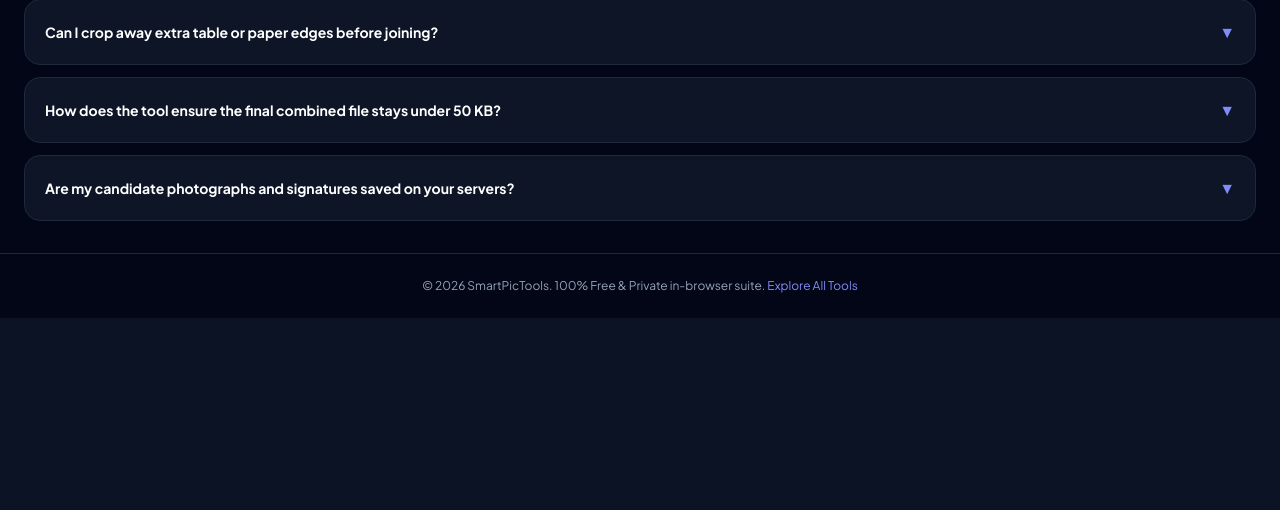
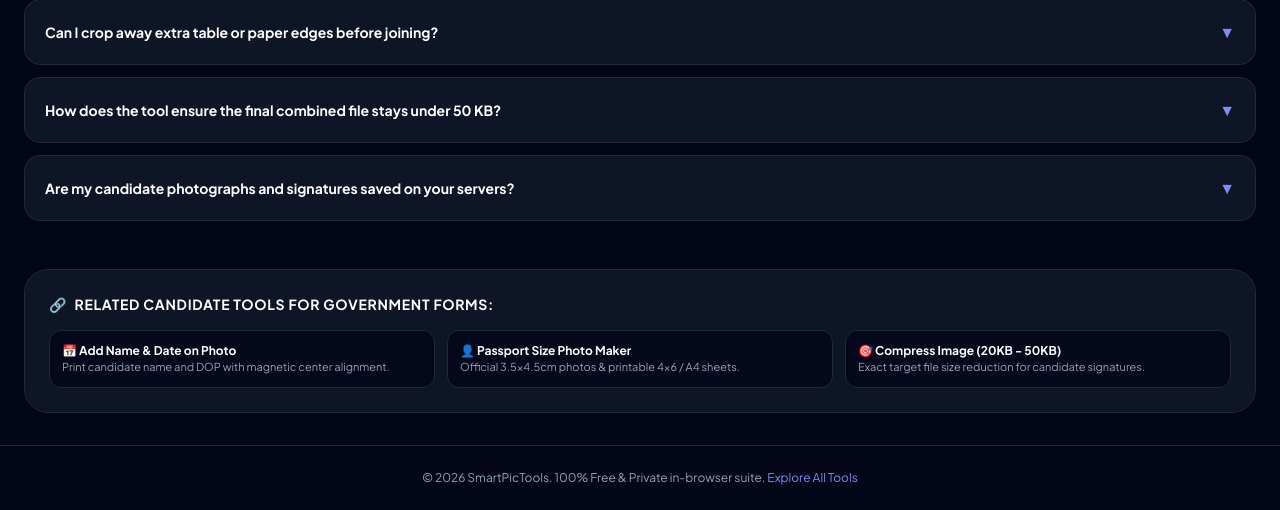
Before and after one commit to pranjalrajput243/smartpictools, a Flask app: page /photo-signature-joiner in a window 1280 px wide. Shown: the part 1858-2368 px from the top of the page. Before the commit the page ends 2176 px from the top, so only its background shows below. Run offline with Flask 3, Linux system fonts and the light colour scheme; some libraries are stand-ins or nearby versions.

Commit message:
Update photo-signature-joiner.html

```diff
--- a/templates/photo-signature-joiner.html
+++ b/templates/photo-signature-joiner.html
@@ -460,9 +460,31 @@
             </div>
 
         </section>
+
+<!-- ⚡ RELATED EXAM TOOLS SILO (SEO INTERNAL LINKING) -->
+            <div class="mt-12 bg-slate-900/90 p-6 rounded-3xl border border-slate-800 space-y-4">
+                <div class="flex items-center gap-2">
+                    <span class="text-indigo-400 font-bold text-sm">🔗</span>
+                    <h3 class="text-sm font-bold text-white uppercase tracking-wider">Related Candidate Tools for Government Forms:</h3>
+                </div>
+                <div class="grid grid-cols-1 sm:grid-cols-3 gap-3 text-xs">
+                    <a href="/add-name-date-on-photo" class="p-3 bg-slate-950/80 hover:bg-slate-950 rounded-xl border border-slate-800 hover:border-indigo-500/50 transition block">
+                        <strong class="text-white block">📅 Add Name & Date on Photo</strong>
+                        <span class="text-slate-400 text-[11px]">Print candidate name and DOP with magnetic center alignment.</span>
+                    </a>
+                    <a href="/passport-photo-maker" class="p-3 bg-slate-950/80 hover:bg-slate-950 rounded-xl border border-slate-800 hover:border-indigo-500/50 transition block">
+                        <strong class="text-white block">👤 Passport Size Photo Maker</strong>
+                        <span class="text-slate-400 text-[11px]">Official 3.5x4.5cm photos & printable 4x6 / A4 sheets.</span>
+                    </a>
+                    <a href="/compress-image" class="p-3 bg-slate-950/80 hover:bg-slate-950 rounded-xl border border-slate-800 hover:border-indigo-500/50 transition block">
+                        <strong class="text-white block">🎯 Compress Image (20KB - 50KB)</strong>
+                        <span class="text-slate-400 text-[11px]">Exact target file size reduction for candidate signatures.</span>
+                    </a>
+                </div>
+            </div>
+
     </main>
-
-    <footer class="border-t border-slate-800 bg-slate-950 py-6 px-4 text-xs text-slate-400 text-center">
+<footer class="border-t border-slate-800 bg-slate-950 py-6 px-4 text-xs text-slate-400 text-center">
         <p>© 2026 SmartPicTools. 100% Free & Private in-browser suite. <a href="/" class="text-indigo-400 hover:underline">Explore All Tools</a></p>
     </footer>
 
```
